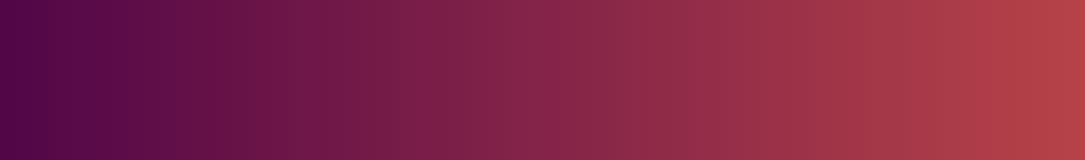
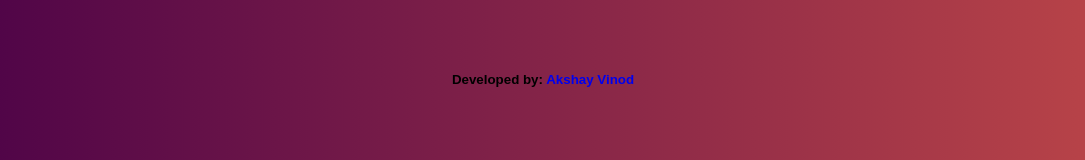
Before and after one commit to akshay-vinod/Vaccinekaro, a React (Create React App) app: page / in a window 1280 px wide. Shown: the part 572-732 px from the top of the page, without its empty margins (97-1182 px from the left). Built offline with nearby package versions, Linux system fonts and the light colour scheme; no server answers.

Commit message:
link preview added and dev mention

```diff
--- a/public/index.html
+++ b/public/index.html
@@ -9,6 +9,7 @@
       name="description"
       content="Check availability for the vaccine at your location"
     />
+    <meta name="image" content="preview.png" />
     <link rel="apple-touch-icon" href="apple-touch-icon.png" />
     <link rel="shortcut icon" href="favicon.ico" />
     <!--
--- a/src/App.js
+++ b/src/App.js
@@ -4,6 +4,7 @@ import axios from "axios";
 import Search from "./components/Search";
 import Info from "./components/Info";
 import Switch from "./components/ui/Switch";
+import Dev from "./components/Dev";
 
 const App = () => {
   const [data, setData] = useState([]);
@@ -27,7 +28,7 @@ const App = () => {
       .replace(/\//g, "-")
   );
   //const [dataStatus, setDataStatus] = useState(true);
-
+  //var stateData = [];
   useEffect(() => {
     const fetchItems = async () => {
       setIsLoading(true);
@@ -41,6 +42,16 @@ const App = () => {
       //console.log(JSON.stringify(result.data));
       setData(toggle ? result.data.sessions : result.data.centers);
       //if (data.length === 0) setDataStatus(false);
+
+      /*stateData = data.sort(function (a, b) {
+        return (
+          parseInt(b.sessions[0].available_capacity) -
+          parseInt(a.sessions[0].available_capacity)
+        );
+        //console.log(a.sessions[0].available_capacity)
+      });
+      console.log(stateData);
+      if(data.length >0)setData(stateData);*/
       setIsLoading(false);
     };
 
@@ -61,6 +72,7 @@ const App = () => {
         getUpdate={(update) => setUpdate(update)}
       />
       <Info switchState={toggle} data={data} load={isLoading} />
+      <Dev />
     </div>
   );
 };
--- /dev/null
+++ b/src/components/Dev.css
@@ -0,0 +1,11 @@
+a {
+  text-decoration: none;
+}
+.dev {
+  margin: 20vh 0 0 0;
+}
+@media only screen and (max-width: 890px) {
+  .dev {
+    margin: 20px 0;
+  }
+}
--- /dev/null
+++ b/src/components/Dev.js
@@ -0,0 +1,20 @@
+import React from "react";
+import "./Dev.css";
+const Dev = () => {
+  return (
+    <div className="dev">
+      <small>
+        Developed by:{" "}
+        <a
+          href="https://www.linkedin.com/in/akshay-vinod/"
+          target="_blank"
+          rel="noopener noreferrer"
+        >
+          Akshay Vinod
+        </a>
+      </small>
+    </div>
+  );
+};
+
+export default Dev;
```
Also changed, not shown: public/preview.png (added).
